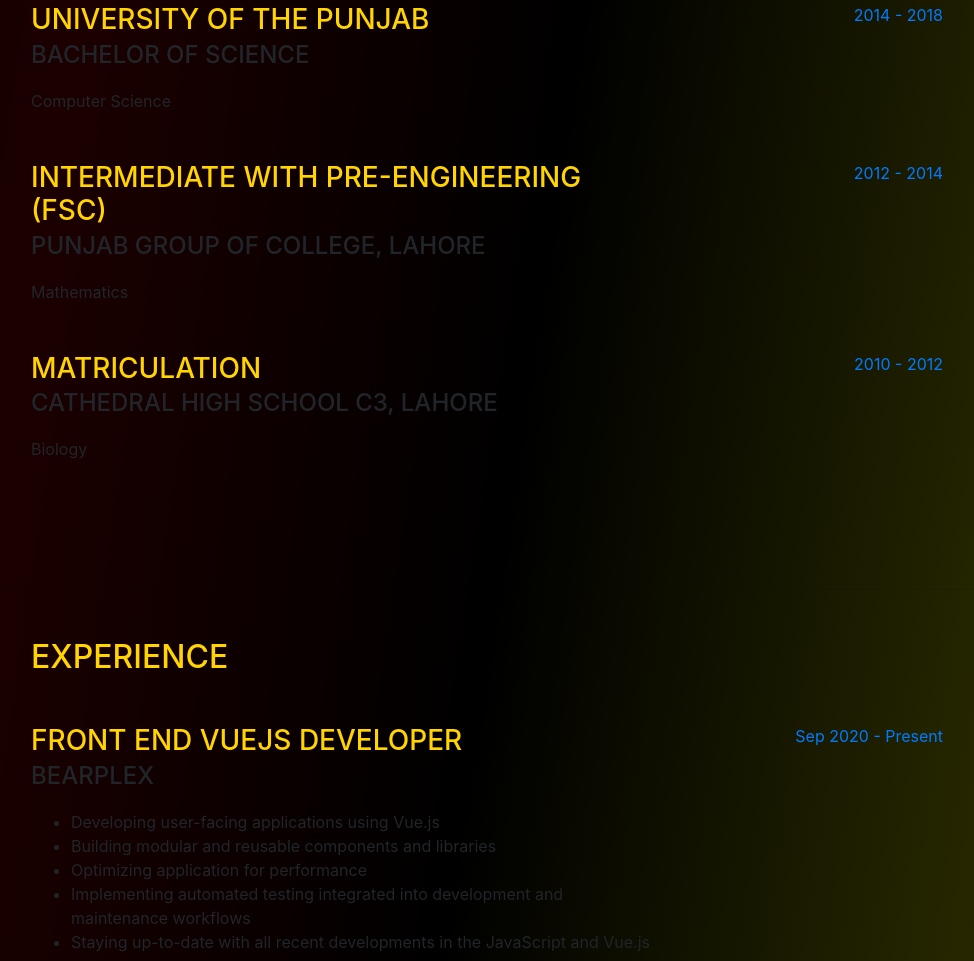
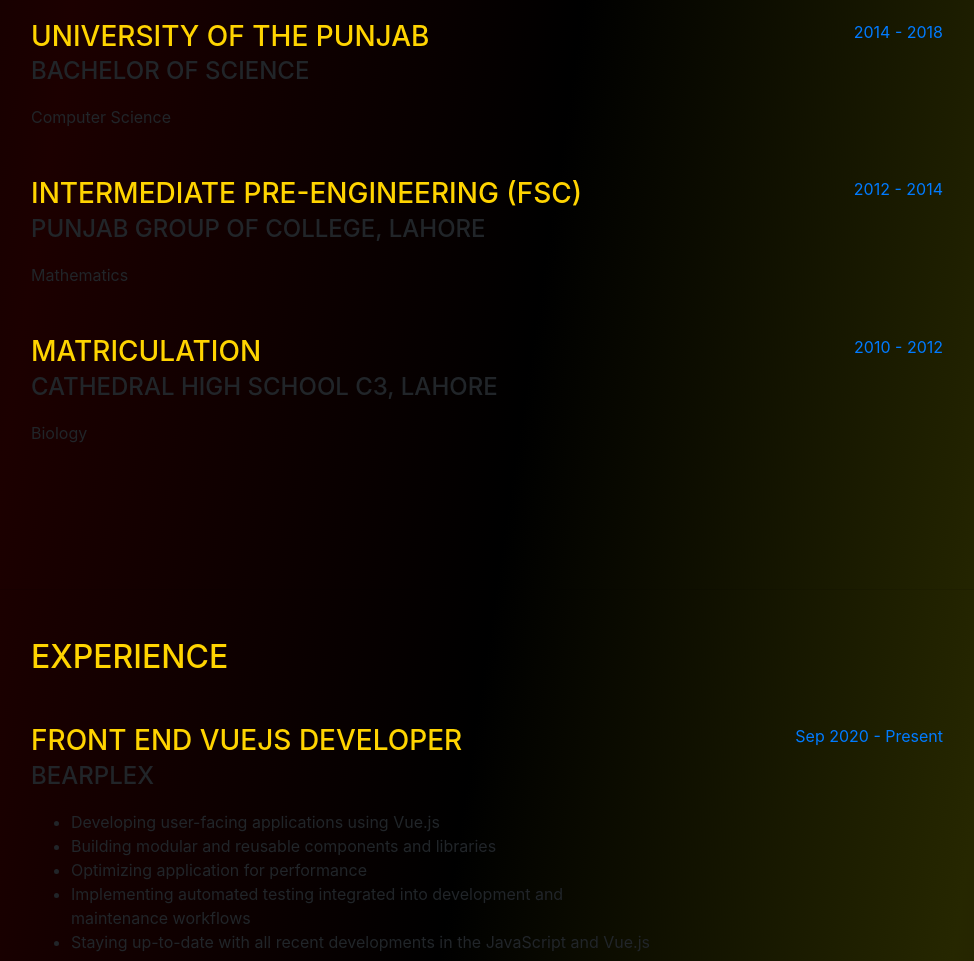
Before and after one commit to xainbutt888/portfolio, a website with bundled scripts: page index.html in a window 1280 px wide. Shown: the part 1012-1973 px from the top of the page, without its empty margins (289-1263 px from the left). Built offline with nearby package versions, Linux system fonts and the light colour scheme; a web font is replaced by a local one.

Commit message:
content changed

```diff
--- a/index.html
+++ b/index.html
@@ -166,7 +166,7 @@
 						class="resume-item d-flex flex-column flex-md-row justify-content-between mb-5"
 					>
 						<div class="resume-content">
-							<h3 class="mb-0">Intermediate with Pre-Engineering (FSC)</h3>
+							<h3 class="mb-0">Intermediate Pre-Engineering (FSC)</h3>
 							<div class="subheading mb-3">Punjab Group of College, Lahore</div>
 							<div>Mathematics</div>
 						</div>
```
